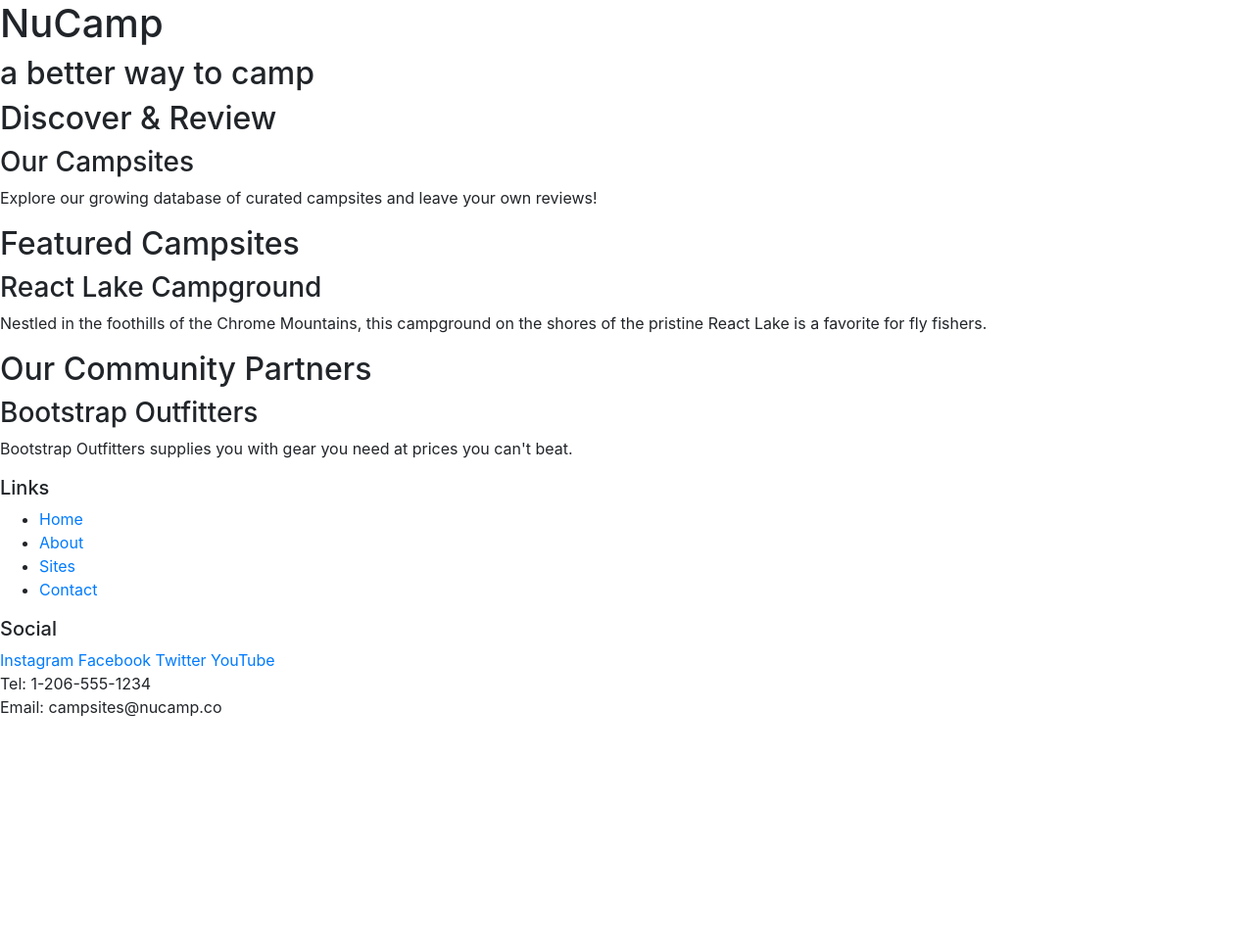
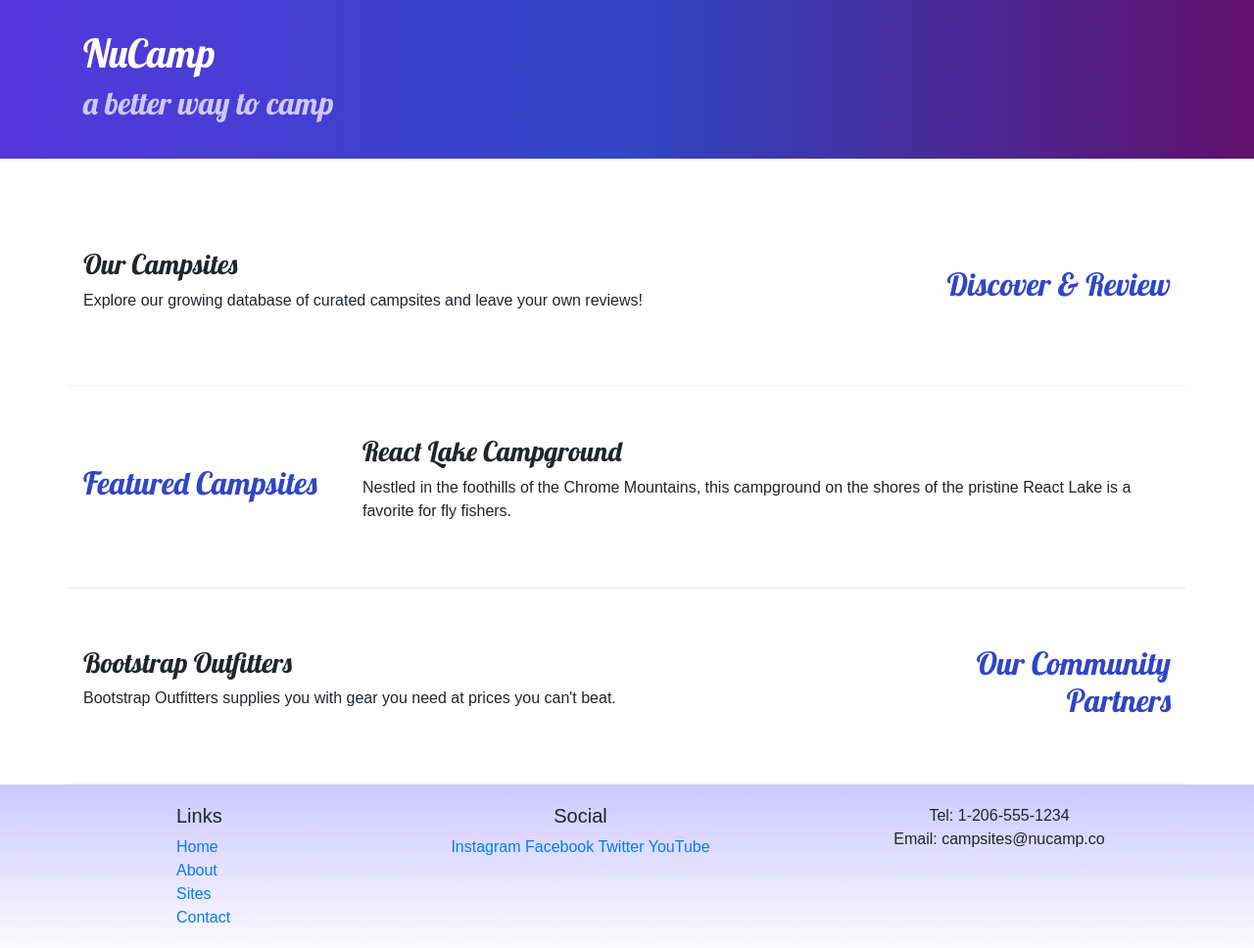
Before and after one commit to karacdev/nucamp-class-files, a website: page index.html in a window 1280 px wide. Shown: the whole page at 98% size. Before the commit the page ends 800 px from the top, so only its background shows below. Drawn offline with nearby package versions, Linux system fonts and the light colour scheme.

Commit message:
Adiing Custom Styles

```diff
--- /dev/null
+++ b/css/styles.css
@@ -0,0 +1,32 @@
+body {
+    font-family: "Open-Sans", sans-serif;
+}
+
+h1, h2, h3 {
+    font-family: "Lobster", cursive;
+}
+
+h2 {
+    color: #3046c5;
+}
+
+header h2{
+    color: #CEC8FF;
+}
+
+footer{
+    background-image: linear-gradient(#CEC8FF, white);
+    padding: 20px 0;
+}
+
+.jumbotron {
+    padding: 30px;
+    background-image: linear-gradient(to right, #5637DD, #3046C5, #60106B);
+    color: white;
+}
+
+.row-content {
+    padding: 50px 0;
+    border-bottom: 1px ridge;
+    min-height: 200px;
+}
--- a/index.html
+++ b/index.html
@@ -9,56 +9,81 @@
         <!-- Bootstrap CSS -->
         <link rel="stylesheet" href="node_modules/bootstrap/dist/css/bootstrap.min.css" />
 
+        <!-- Additional CSS must be placed after Bootstrap CSS -->
+        <link rel="stylesheet" href="https://fonts.googleapis.com/css?family=Lobster|Open+Sans" />
+        <link rel="stylesheet" href="css/styles.css" />
+
         <title>NuCamp: A Better Way To Camp</title>
     </head>
 
 <body>
 
-    <header>
-        <div>
+    <header class="jumbotron jumbotron-fluid">
+        <div class="container">
+            <div class="row">
+                <div class="col">
             <h1>NuCamp</h1>
             <h2>a better way to camp</h2>
             </div>
+        </div>
+    </div>
  </header>
 
-    <div>
-        <h2>Discover & Review</h2>
+<div class="container">
+    <div class="row row-content align-items-center">
+        <div class="col-sm-4 order-sm-last col-md-3">
+        <h2 class="text-sm-right">Discover & Review</h2>
+    </div>
+    <div class="col">
         <h3>Our Campsites</h3>
         <p>Explore our growing database of curated campsites and leave your own reviews!</p>
     </div>
+</div>
 
-    <div>
+<div class="row row-content align-items-center">
+    <div class="col-sm-4 col-md-3">
         <h2>Featured Campsites</h2>
+    </div>
+    <div class="col">
         <h3>React Lake Campground</h3>
         <p>Nestled in the foothills of the Chrome Mountains, this campground on the shores of the pristine React Lake is a favorite for fly fishers.</p>
     </div>
+</div>
 
-    <div>
-        <h2>Our Community Partners</h2>
+<div class="row row-content align-items-center">
+    <div class="col-sm-4 order-sm-last col-md-3">
+        <h2 class="text-sm-right">Our Community Partners</h2>
+    </div>
+    <div class="col">
         <h3>Bootstrap Outfitters</h3>
         <p>Bootstrap Outfitters supplies you with gear you need at prices you can't beat.</p>
          </div>
-
+    </div>
+</div>
     <footer>
-        <div>
+        <div class="container">
+            <div class="row">
+                <div class="col-4 col-sm-2 offset-1">
                      <h5>Links</h5>
-            <ul>
+                     <ul class="list-unstyled">
                         <li><a href="#">Home</a></li>
                         <li><a href="#">About</a></li>
                         <li><a href="#">Sites</a></li>
                         <li><a href="#">Contact</a></li>
                     </ul>
                 </div>
-        <div>
+                <div class="col-6 col-sm-5 text-center">
             <h5>Social</h5>
             <a href="http://instagram.com/">Instagram</a>
             <a href="http://facebook.com/">Facebook</a>
             <a href="http://twitter.com/">Twitter</a>
             <a href="http://youtube.com/">YouTube</a>
         </div>
-        <div>
+        <div class="col-sm-4 text-center">
             Tel: 1-206-555-1234<br />
             Email: campsites@nucamp.co
+        </div>
+     </div>
     </div>
  </footer>
 
```
Lines whose indentation alone changed are shown as unchanged.
